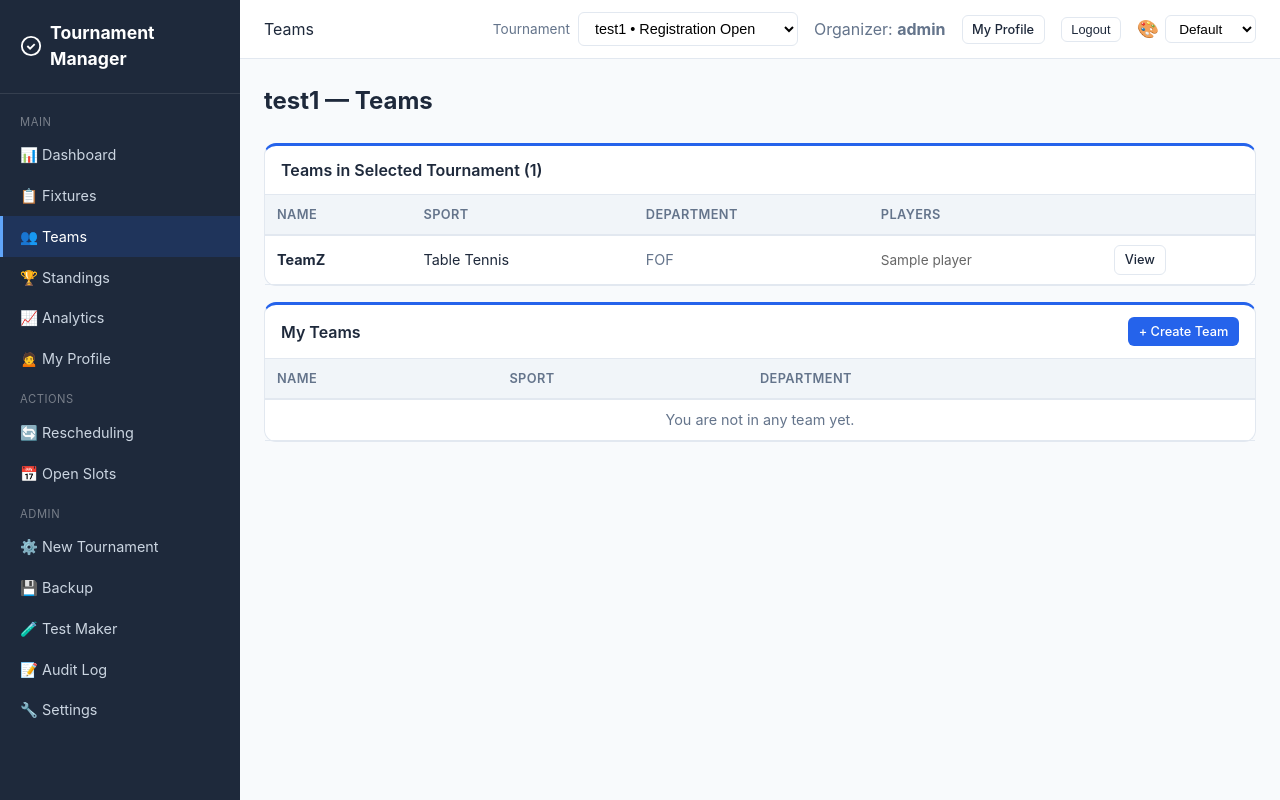
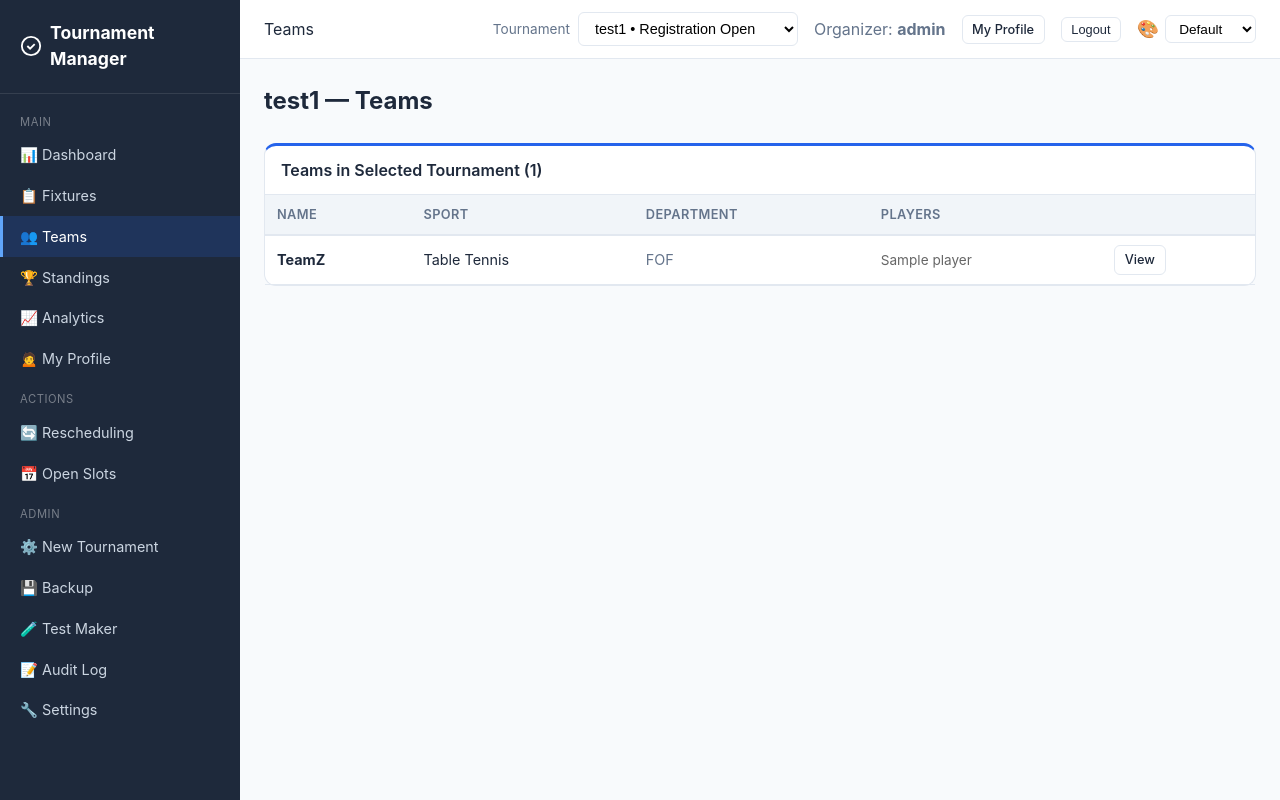
Before and after one commit to simarsamra/Tournament-Manager, a Django app: page /teams/ in a window 1280 px wide. Run offline with Django 5.2, Linux system fonts and the light colour scheme; a user stored in the database is signed in; data comes from the database, SQL or seed files in the repository; both versions use the stored data as it was after the commit; tables that the repository leaves empty hold one stand-in row (values such as "Sample post").

Commit message:
refactor: Remove my teams section from teams view and update related templates

```diff
--- a/core/views.py
+++ b/core/views.py
@@ -2557,10 +2557,8 @@ def teams_view(request):
             participation = team.participations.filter(tournament=tournament).first()
             team.group = participation.group if participation else ""
 
-    my_teams = Team.objects.filter(memberships__user=request.user).distinct().order_by("name")
     return render(request, "core/teams.html", {
         "tournament": tournament, "teams": teams,
-        "my_teams": my_teams,
         "is_organizer": _is_organizer(request.user),
         **_tournament_context(request, tournament),
     })
--- a/templates/core/base.html
+++ b/templates/core/base.html
@@ -48,7 +48,8 @@
 
             {% if my_teams_sidebar %}
             <div class="sidebar-section" style="margin-top:1rem;">My Teams</div>
-            <a href="{% url 'teams' %}#my-teams" class="{% if request.resolver_match.url_name == 'teams' or request.resolver_match.url_name == 'team_detail' or request.resolver_match.url_name == 'create_standalone_team' %}active{% endif %}">🛠️ Manage My Teams</a>
+            <a href="{% url 'teams' %}" class="{% if request.resolver_match.url_name == 'teams' or request.resolver_match.url_name == 'team_detail' or request.resolver_match.url_name == 'create_standalone_team' %}active{% endif %}">🛠️ Manage My Teams</a>
+            <a href="{% url 'create_standalone_team' %}" class="{% if request.resolver_match.url_name == 'create_standalone_team' %}active{% endif %}">➕ Create New Team</a>
             {% for owned_team in my_teams_sidebar %}
             <a href="{% url 'team_detail' pk=owned_team.pk %}" class="{% if request.resolver_match.url_name == 'team_detail' and team and team.pk == owned_team.pk %}active{% endif %}">🏅 {{ owned_team.name }}</a>
             {% endfor %}
--- a/templates/core/teams.html
+++ b/templates/core/teams.html
@@ -5,7 +5,7 @@
 <h1 class="page-title">{% if tournament %}{{ tournament.name }} — {% endif %}Teams</h1>
 
 {% if tournament %}
-<div id="my-teams" class="card mb-2">
+<div class="card mb-2">
     <div class="card-header">Teams in Selected Tournament ({{ teams|length }})</div>
     <div class="table-container">
     <table>
@@ -41,37 +41,4 @@
 {% else %}
 <p class="text-muted mb-2">No tournament selected. Choose a tournament to view participating teams.</p>
 {% endif %}
-
-<div class="card mb-2">
-    <div class="card-header" style="display:flex;justify-content:space-between;align-items:center;gap:0.75rem;flex-wrap:wrap;">
-        <span>My Teams</span>
-        <a href="{% url 'create_standalone_team' %}" class="btn btn-primary btn-sm">+ Create Team</a>
-    </div>
-    <div class="card-body" style="padding:0;">
-        <div class="table-container">
-            <table>
-                <thead>
-                    <tr>
-                        <th>Name</th>
-                        <th>Sport</th>
-                        <th>Department</th>
-                        <th></th>
-                    </tr>
-                </thead>
-                <tbody>
-                    {% for t in my_teams %}
-                    <tr>
-                        <td><strong>{{ t.name }}</strong></td>
-                        <td>{{ t.get_sport_type_display }}</td>
-                        <td class="text-muted">{{ t.department|default:"-" }}</td>
-                        <td><a href="{% url 'team_detail' pk=t.pk %}" class="btn btn-outline btn-sm">Manage</a></td>
-                    </tr>
-                    {% empty %}
-                    <tr><td colspan="4" class="text-center text-muted">You are not in any team yet.</td></tr>
-                    {% endfor %}
-                </tbody>
-            </table>
-        </div>
-    </div>
-</div>
 {% endblock %}
```
Also changed, not shown: db.sqlite3.
